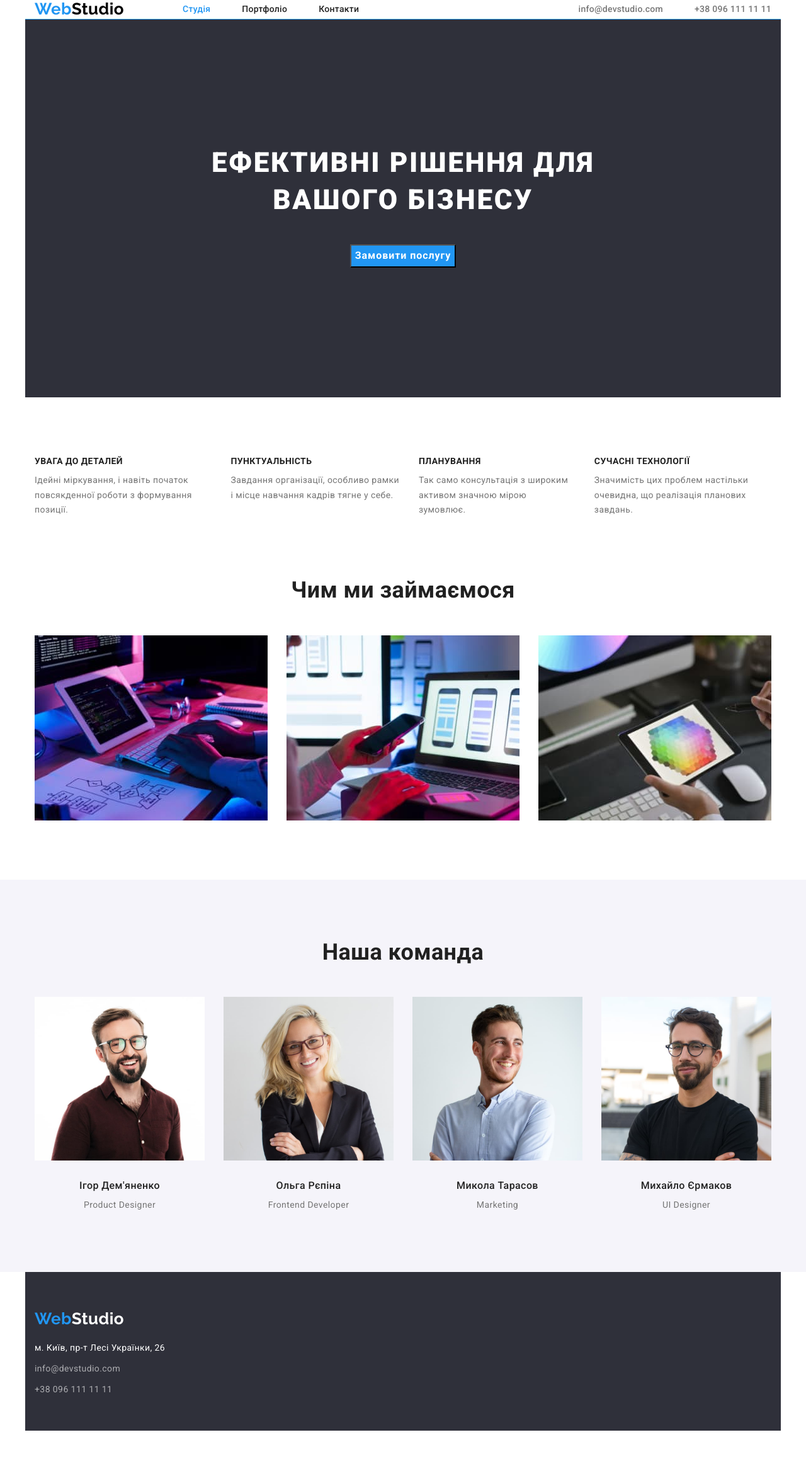
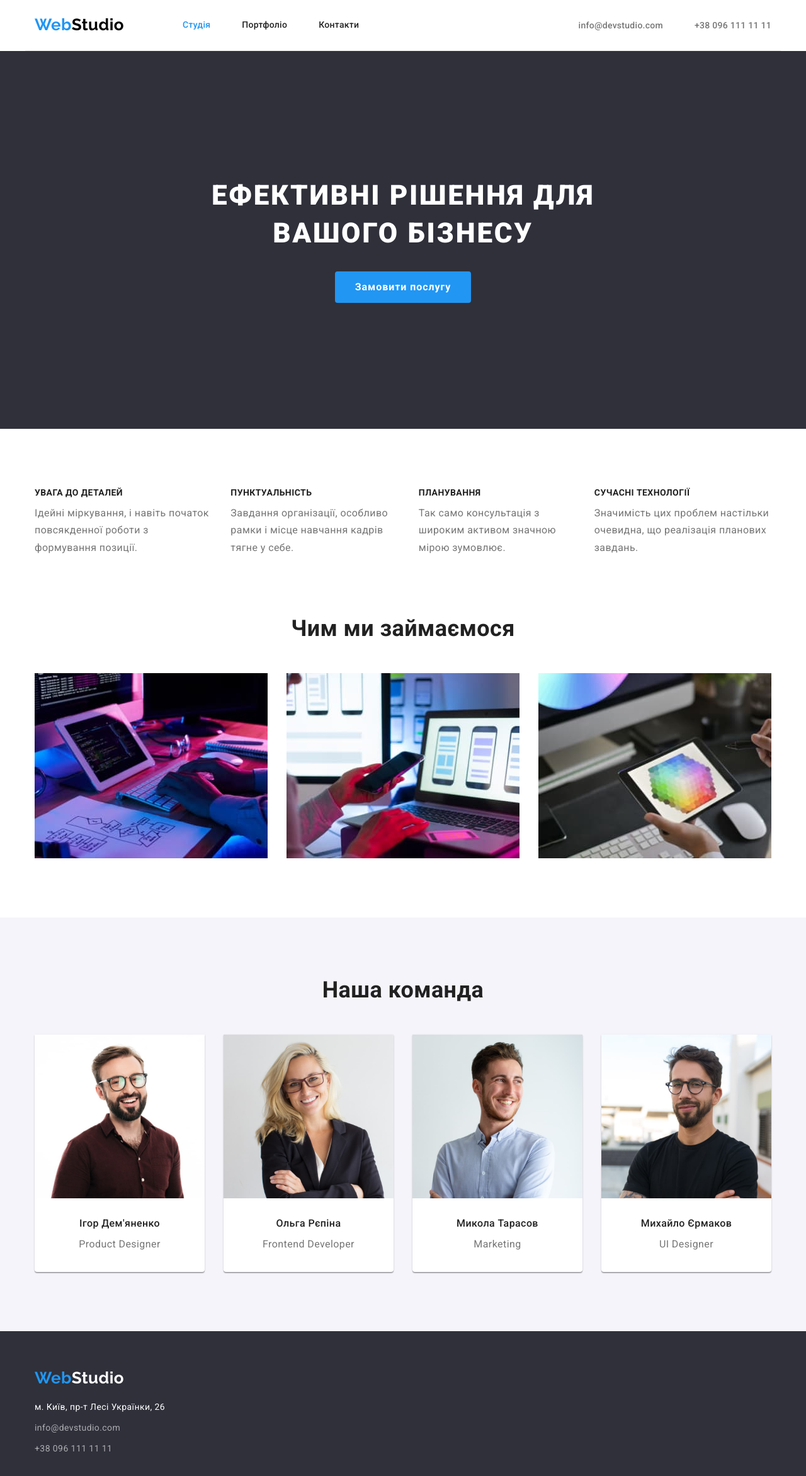
Before and after one commit to Mulyarchuk/goit-markup-hw-03, a plain HTML site: page index.html in a window 1280 px wide. Shown: the whole page at 63% size. Before the commit the page ends 2272 px from the top, so only its background shows below. Drawn offline with nearby package versions, Linux system fonts and the light colour scheme.

Commit message:
hw3 revision

```diff
--- a/css/styles.css
+++ b/css/styles.css
@@ -47,9 +47,16 @@ img {
     max-width: 100%;
     height: auto;
 }
-
+address {
+    font-style: normal;
+    margin-top: 20px;
+}
 button {
     cursor: pointer;
+    display: block;
+    margin: 0 auto;
+    border: none;
+    border-radius: 4px;
 }
 .section {
     padding-top: 94px;
@@ -59,7 +66,7 @@ button {
     padding-top: 0;
 }
 .container {
-   max-width: 1200px;
+   width: 1200px;
    margin-left: auto;
    margin-right: auto;
    padding-left: 15px;
@@ -70,7 +77,7 @@ button {
 .page-header-container {
     display: flex;
     align-items: center;
-    border-bottom: 1px solid var(--accent-color);
+    border-bottom: 1px solid #ECECEC;
 }
 .menu-container {
     display: flex;
@@ -98,6 +105,7 @@ button {
     color: var(--primery-text-color);
 }
 .menu .link {
+    display: block;
     padding-top: 32px;
     padding-bottom: 32px;
 }
@@ -106,6 +114,7 @@ button {
     line-height: 1.14;
     letter-spacing: 0.02em;
     color: var(--secondery-text-color);
+    padding: 32px 0;
 }
 .contact .link:hover,
 .contact .link:focus {
@@ -123,9 +132,11 @@ button {
     background-color: var(--background-footer-color);
     text-align: center;
     height: 600px;
+    padding: 200px 0;
 }
 .main-tittle {
-    margin-top: 104px;
+    width: 696px;
+    margin: 0 auto;
     font-weight: 900;
     font-size: 44px;
     line-height: 1.36;
@@ -134,7 +145,9 @@ button {
     text-transform: uppercase;
 }
 .modal-open-btn{
-    margin-top: 40px;
+    margin-top: 30px;
+    padding: 10px 32px;
+    border-radius: 4px;
     font-family: inherit;
     font-weight: 700;
     font-size: 16px;
@@ -159,9 +172,15 @@ button {
     clip-path: inset(50%);
     margin: -1px;
 }
+.card-features {
+    flex-basis: calc((100%-90)/4);
+}
+
 .card {
     flex-basis: calc((100%-90)/4);
-
+    background: #FFFFFF;
+    box-shadow: 0px 1px 3px rgba(0, 0, 0, 0.12), 0px 1px 1px rgba(0, 0, 0, 0.14), 0px 2px 1px rgba(0, 0, 0, 0.2);
+    border-radius: 0px 0px 4px 4px;
 }
 .business-card {
     flex-basis: calc((100%-60)/3);
@@ -173,8 +192,6 @@ button {
 .section-business-container {
     display: flex;
     gap: 30px;
-    padding-inline-start: 0;
-
 }
 .main-subtittle {
     text-align: center;
@@ -187,7 +204,6 @@ button {
     background-color: var(--background-team-color);
 }
 .section-tittle {
-    margin-bottom: 10px;
     font-weight: 700;
     font-size: 14px;
     line-height: 1.14;
@@ -196,12 +212,14 @@ button {
 .description-tittle {
     line-height: 1.71;
     color: var(--secondery-text-color);
+    font-size: 16px;
     margin-top: 10px;
     text-align: left;
 }
 .description-tittle-team {
     line-height: 1.71;
     color: var(--secondery-text-color);
+    font-size: 16px;
     margin-top: 10px;
     text-align: center;
 }
@@ -209,6 +227,10 @@ button {
     line-height: 1.88;
     color: var(--secondery-text-color);
     font-size: 16px;
+}
+.card-tittle {
+    padding: 30px 0;
+    text-align: center;
 }
 .section-team-container {
     display: flex;
@@ -219,11 +241,11 @@ button {
     font-weight: 500;
     font-size: 16px;
     line-height: 1.19;
-    margin-top: 30px;
     text-align: center;
 }
 
 .name-project {
+    margin-bottom: 4px;
     font-weight: 700;
     font-size: 18px;
     line-height: 2;
@@ -231,10 +253,12 @@ button {
     color: var(--primery-text-color);
 }
 .change-btn {
+    padding: 6px 22px;
     font-family: inherit;
     font-weight: 500;
     font-size: 16px;
     line-height: 1.63;
+    letter-spacing: 0.03em;
     background-color: var(--background-team-color);
     color: var(--primery-text-color);
 }
@@ -246,10 +270,8 @@ button {
 /* footer */
 .footer {
     background-color: var(--background-footer-color);
-    height: 252px;
     padding-top: 60px;
     padding-bottom: 60px;
-    text-align: left;
 }
 .logo-footer {
     color:var(--accent-color) ;
@@ -265,8 +287,6 @@ button {
     margin-top: 0px;
 }
 .footer-info {
-    margin-top: 20px;
-    font-style: normal;
     line-height: 1.71;
     color: var(--letter-color);
 }
@@ -294,10 +314,9 @@ button {
     flex-wrap: wrap;
 }
 .link-border {
-     border: 1px solid #EEE;
-    padding-left: 24px;
-    padding-top: 20px;
-    padding-bottom: 20px;
+    border: 1px solid #EEE;
+    border-top: none;
+    padding: 20px 24px;
 }
 .card-work {
     flex-basis: calc((100% - 60)/3)
--- a/index.html
+++ b/index.html
@@ -32,39 +32,45 @@
 
     <main>
 
-        <section class="main-section container section">
-            <h1 class="main-tittle">Ефективні рішення для<br/>вашого бізнесу</h1>
+        <section class="main-section">
+            <div class="container">
+                <h1 class="main-tittle">Ефективні рішення для вашого бізнесу</h1>
                 <button class="modal-open-btn" type="button">Замовити послугу</button>
+            </div>
         </section>
-        <section class="section-features container section">
+        <section class="section-features section">
+            <div class="container">
                 <h2 class="visually-hidden">Наші особливості</h2>
                 <ul class="list main-section-container">
-                <li class="card">
+                    <li class="card-features">
                         <h3 class="section-tittle">Увага до деталей</h3>
                         <p class="description-tittle">Ідейні міркування, i навіть початок повсякденної роботи з формування позиції.</p>
                     </li>
-                <li class="card">
+                    <li class="card-features">
                         <h3 class="section-tittle">Пунктуальність</h3>
                         <p class="description-tittle">Завдання організації, особливо рамки i місце навчання кадрів тягне у себе.</p>
                     </li>
-                <li class="card">
+                    <li class="card-features">
                         <h3 class="section-tittle">Планування</h3>
                         <p class="description-tittle">Так само консультація з широким активом значною мірою зумовлює.</p>
                     </li>
-                <li class="card">
+                    <li class="card-features">
                         <h3 class="section-tittle">Сучасні технології</h3>
                         <p class="description-tittle">Значимість цих проблем настільки очевидна, що реалізація планових завдань.</p>
                     </li>
 
                 </ul>
+             </div>
         </section>
-        <section class="section-business container section">
+        <section class="section-business section">
+            <div class="container">
                 <h2 class="main-subtittle">Чим ми займаємося</h2>
                 <ul class="list section-business-container">
                     <li class="business-card"><img src="./images/img1.jpg" alt="write program" width="370" height="294"></li>
                     <li class="business-card"><img src="./images/img2.jpg" alt="write mobil program" width="370" height="294"> </li>
                     <li class="business-card"><img src="./images/img3.jpg" alt="tape pictures" width="370" height="294"></li>
                 </ul>
+             </div>
         </section>
         <section class="section-team section">
             <div class="container">
@@ -72,30 +78,39 @@
                 <ul class="list section-team-container">
                     <li class="card">
                         <img src="./images/foto1.jpg" alt="Product Designer" width="270" height="260">
+                        <div class="card-tittle">
                             <h3 class="name-tittle">Ігор Дем'яненко</h3>
                             <p class="description-tittle-team">Product Designer</p>
+                        </div>
                     </li>
                     <li class="card">
                         <img src="./images/foto2.jpg" alt="Frontend Developer" width="270" height="260">
+                        <div class="card-tittle">
                             <h3 class="name-tittle">Ольга Рєпіна</h3>
                             <p class="description-tittle-team">Frontend Developer</p>
+                        </div>
                     </li>
                     <li class="card">
                         <img src="./images/foto3.jpg" alt="Marketing" width="270" height="260">
+                        <div class="card-tittle">
                             <h3 class="name-tittle">Микола Тарасов</h3>
                             <p class="description-tittle-team">Marketing</p>
+                        </div>
                     </li>
                     <li class="card">
                         <img src="./images/foto4.jpg" alt="UI Designer" width="270" height="260">
+                        <div class="card-tittle">
                             <h3 class="name-tittle">Михайло Єрмаков</h3>
                             <p class="description-tittle-team">UI Designer</p>
+                        </div>
                     </li>
                 </ul>
             </div>
 
         </section>
     </main>
-    <footer class="footer container">
+    <footer class="footer">
+        <div class="container">
             <a class="logo-footer link" href="./index.html">Web<span class="accent-footer">Studio</span></a>
             <address>
                 <ul class="list footer-info">
@@ -111,6 +126,7 @@
 
                 </ul>
             </address>
+        </div>
     </footer>
 
 </body>
```
Also changed, not shown: portfolio.html (+7 -2 lines). Lines whose indentation alone changed are shown as unchanged.
